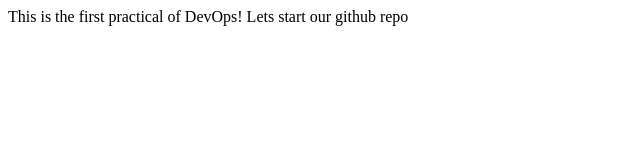
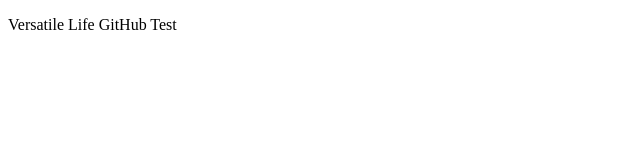
Before and after one commit to versatile-life/git-demo-project, a plain HTML site: page index.html in a window 1280 px wide. Shown: the whole page, without its empty margins (0-640 px from the left). Drawn offline with Linux system fonts and the light colour scheme.

Commit message:
Initial commit with index.html and style.css

```diff
--- a/index.html
+++ b/index.html
@@ -1 +1,5 @@
-This is the first practical of DevOps! Lets start our github repo
+<!DOCTYPE html>
+<html>
+  <head><title>GitHub Test</title></head>
+  <body><p>Versatile Life GitHub Test</p></body>
+</html>
--- a/style.css
+++ b/style.css
@@ -1,6 +1,6 @@
 body {
-    background-color: #f0f0f0;
-    font-family: Arial, sans-serif;
+    background-color: lightblue;
+    font-family: sans-serif;
 }
 
 h1 {
@@ -9,5 +9,5 @@
 }
 
 p {
-    color: #555555;
+    color: #ffffff;
 }
```
